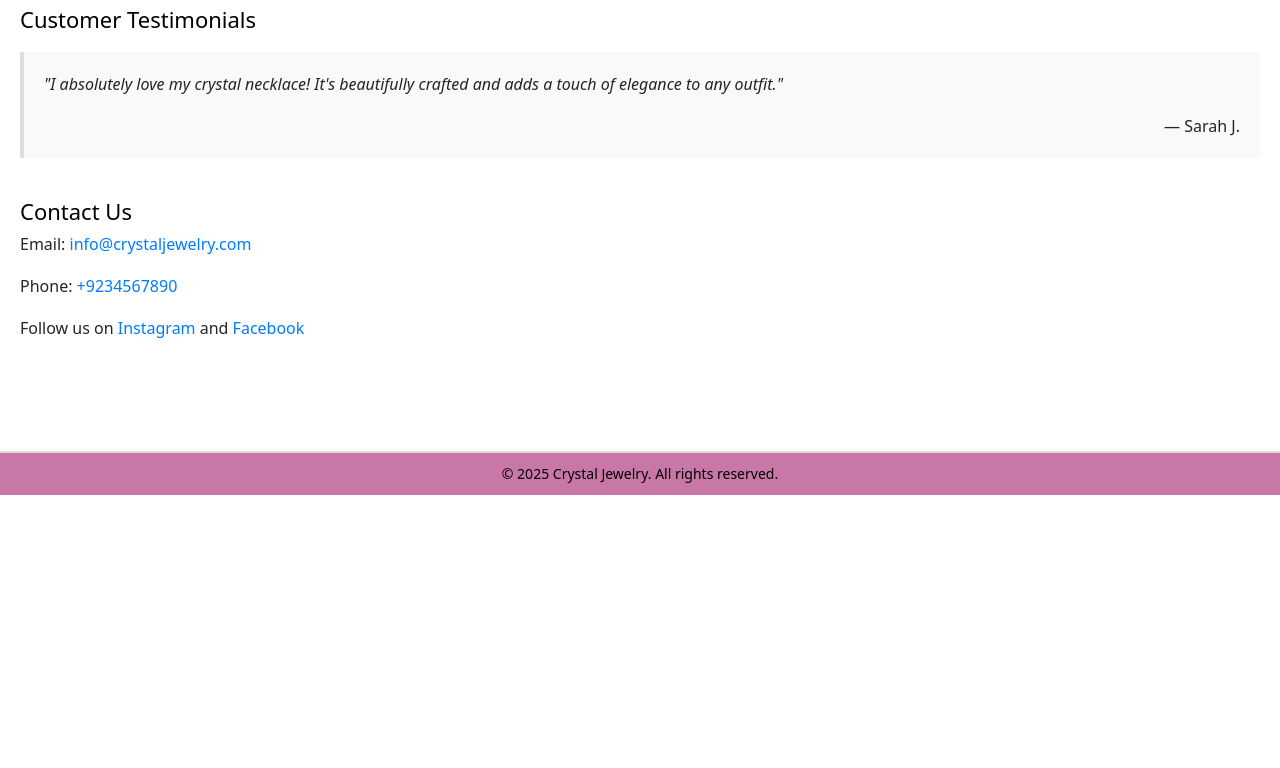
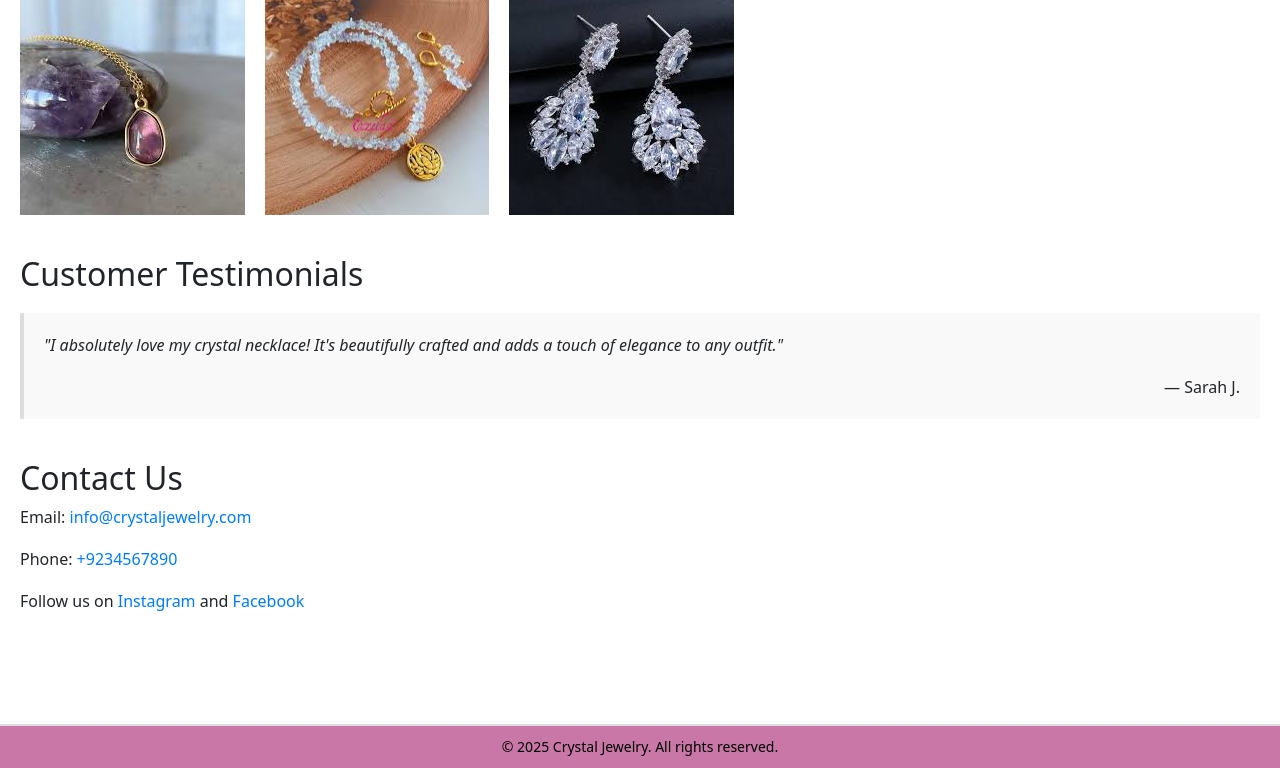
Before and after one commit to arfeenahmed/eproject, a plain HTML site: page about.html in a window 1280 px wide. Shown: the part 528-1296 px from the top of the page. Before the commit the page ends 1023 px from the top, so only its background shows below. Drawn offline with nearby package versions, Linux system fonts and the light colour scheme.

Commit message:
fourth commit

```diff
--- a/about.html
+++ b/about.html
@@ -21,10 +21,6 @@
         margin-bottom: 40px;
     }
 
-    h2 {
-        font-size: 22px;
-        color: black;
-    }
 
     p {
         font-size: 16px;
@@ -186,9 +182,9 @@
         <section id="product-showcase">
             <h2>Our Products</h2>
             <div class="product-images">
-                <img src="necklace.jpg" alt="Crystal Necklace">
-                <img src="imd.jpg" alt="Crystal Bracelet">
-                <img src="earings.jpg" alt="Crystal Earrings">
+                <img src="img/necklace.jpg" alt="Crystal Necklace">
+                <img src="img/imd.jpg" alt="Crystal Bracelet">
+                <img src="img/earings.jpg" alt="Crystal Earrings">
             </div>
         </section>
         <section id="testimonials">
```
Also changed, not shown: img/earings.jpg (added), img/imd.jpg (added), img/necklace.jpg (added).
